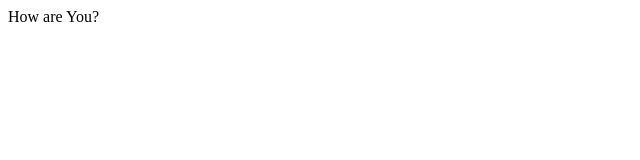
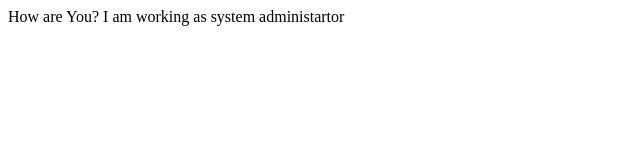
Before and after one commit to shreeshabhakta/shreesha-own-portfolio, a plain HTML site: page index.html in a window 1280 px wide. Shown: the whole page, without its empty margins (0-640 px from the left). Drawn offline with Linux system fonts and the light colour scheme.

Commit message:
Update index.html

```diff
--- a/index.html
+++ b/index.html
@@ -8,5 +8,7 @@
 </head>
 <body>
     How are You?
+
+    I am working as system administartor
 </body>
 </html>
```
